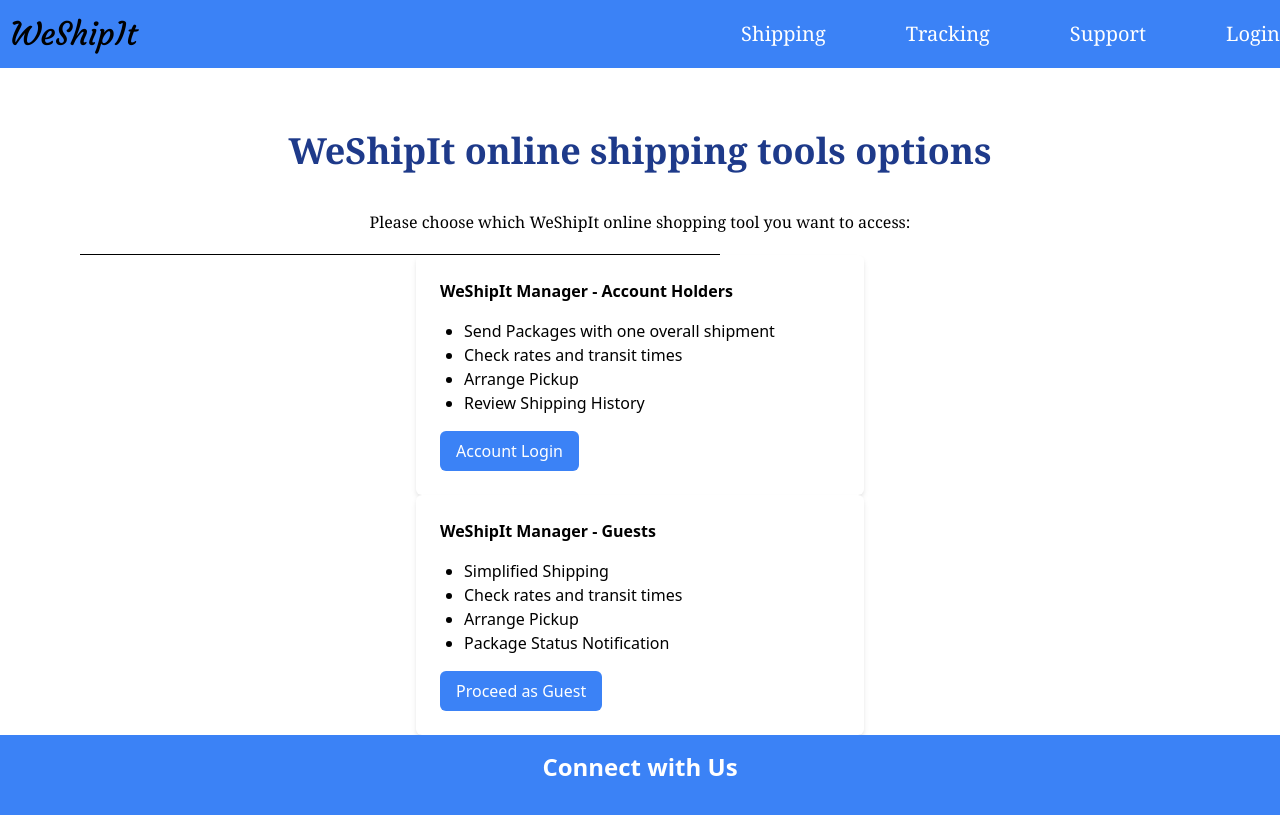
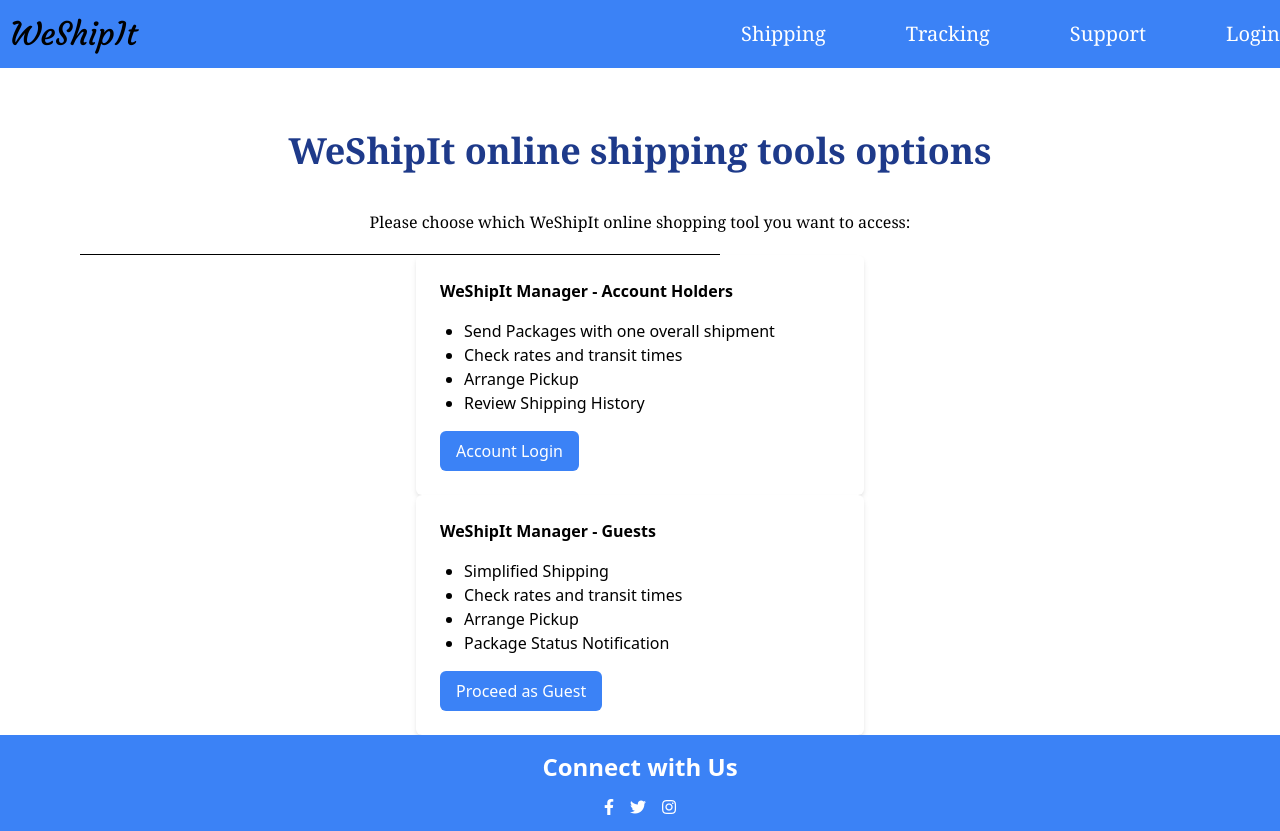
Before and after one commit to mkjilani/IS601_Final, a website: page Page2.html in a window 1280 px wide. Drawn offline with nearby package versions, Linux system fonts and the light colour scheme.

Commit message:
closes branch social media icons to footer

```diff
--- a/Page2.html
+++ b/Page2.html
@@ -65,3 +65,13 @@
  <footer class="bg-blue-500 text-white py-4">
     <div class="container mx-auto text-center">
       <h2 class="text-2xl font-bold mb-4">Connect with Us</h2>
+      <div class="flex justify-center space-x-4">
+        <a href="#" class="text-white hover:text-blue-900">
+            <i class="fab fa-facebook-f"></i>
+        </a>
+        <a href="#" class="text-white hover:text-blue-900">
+            <i class="fab fa-twitter"></i>
+        </a>
+        <a href="#" class="text-white hover:text-blue-900">
+            <i class="fab fa-instagram"></i>
+        </a>
```
